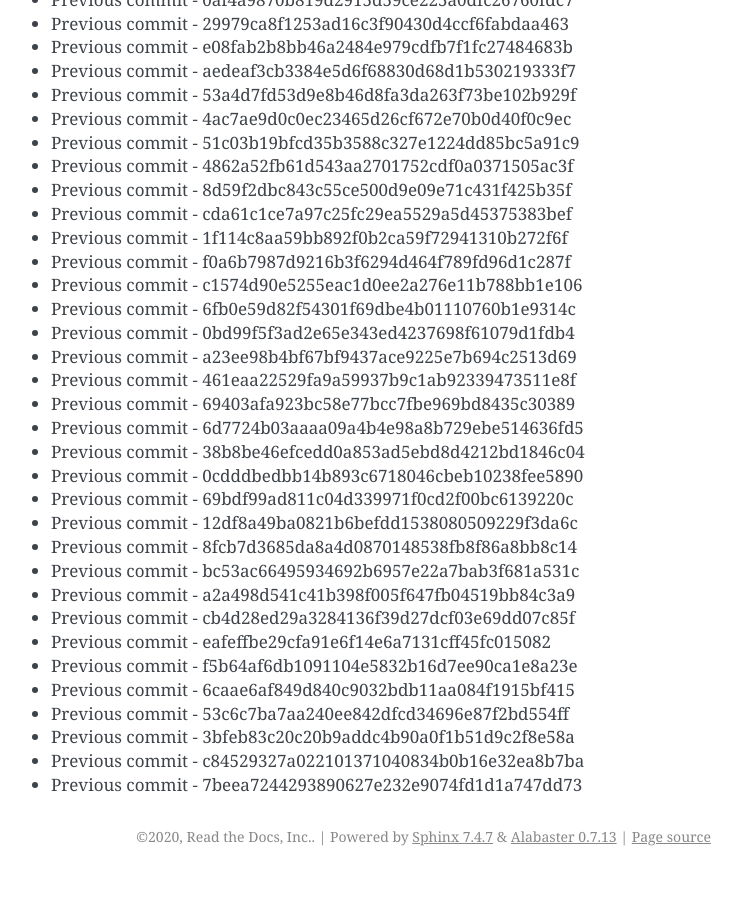
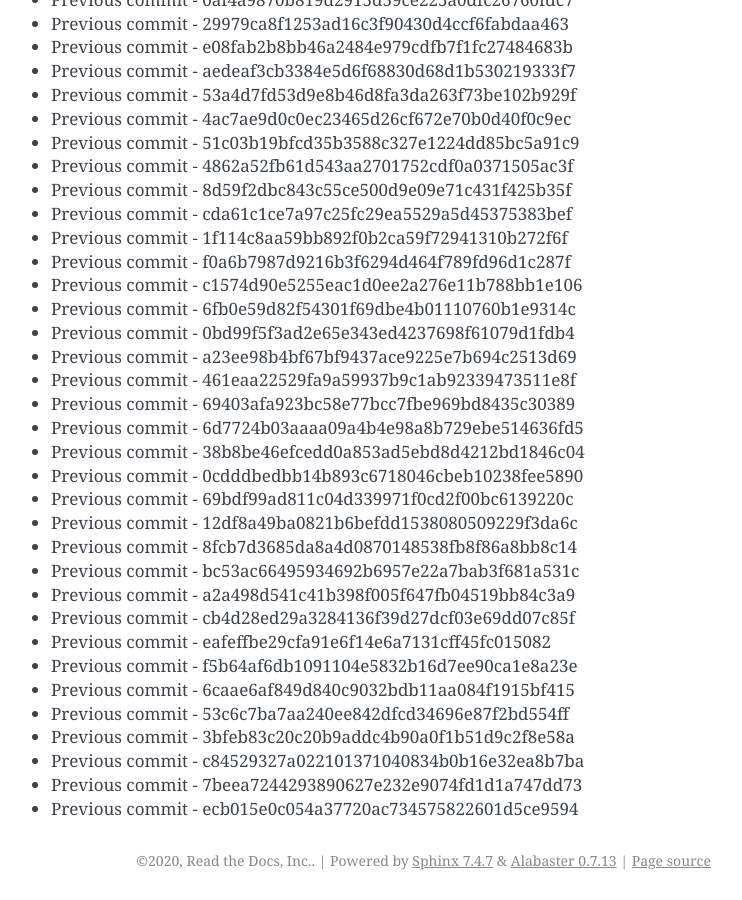
Before and after one commit to readthedocs/rtd-git-stresstest, a Sphinx documentation site: the page built from docs/updates.rst, in a window 1280 px wide and 900 px high, scrolled down 73736 px. Shown: the whole window, without its empty margins (399-1141 px from the left). Built offline with Sphinx 7.4.7, drawn with Linux system fonts in a browser that asks for light colours; before the commit the page ends 74612 px from its top, so only the background shows below that.

Commit message:
Generating commit from previous: ecb015e0c054a37720ac734575822601d5ce9594

```diff
--- a/docs/updates.rst
+++ b/docs/updates.rst
@@ -3130,3 +3130,4 @@ It can be tested for any performance characteristics.
 * Previous commit - 3bfeb83c20c20b9addc4b90a0f1b51d9c2f8e58a
 * Previous commit - c84529327a022101371040834b0b16e32ea8b7ba
 * Previous commit - 7beea7244293890627e232e9074fd1d1a747dd73
+* Previous commit - ecb015e0c054a37720ac734575822601d5ce9594
```
